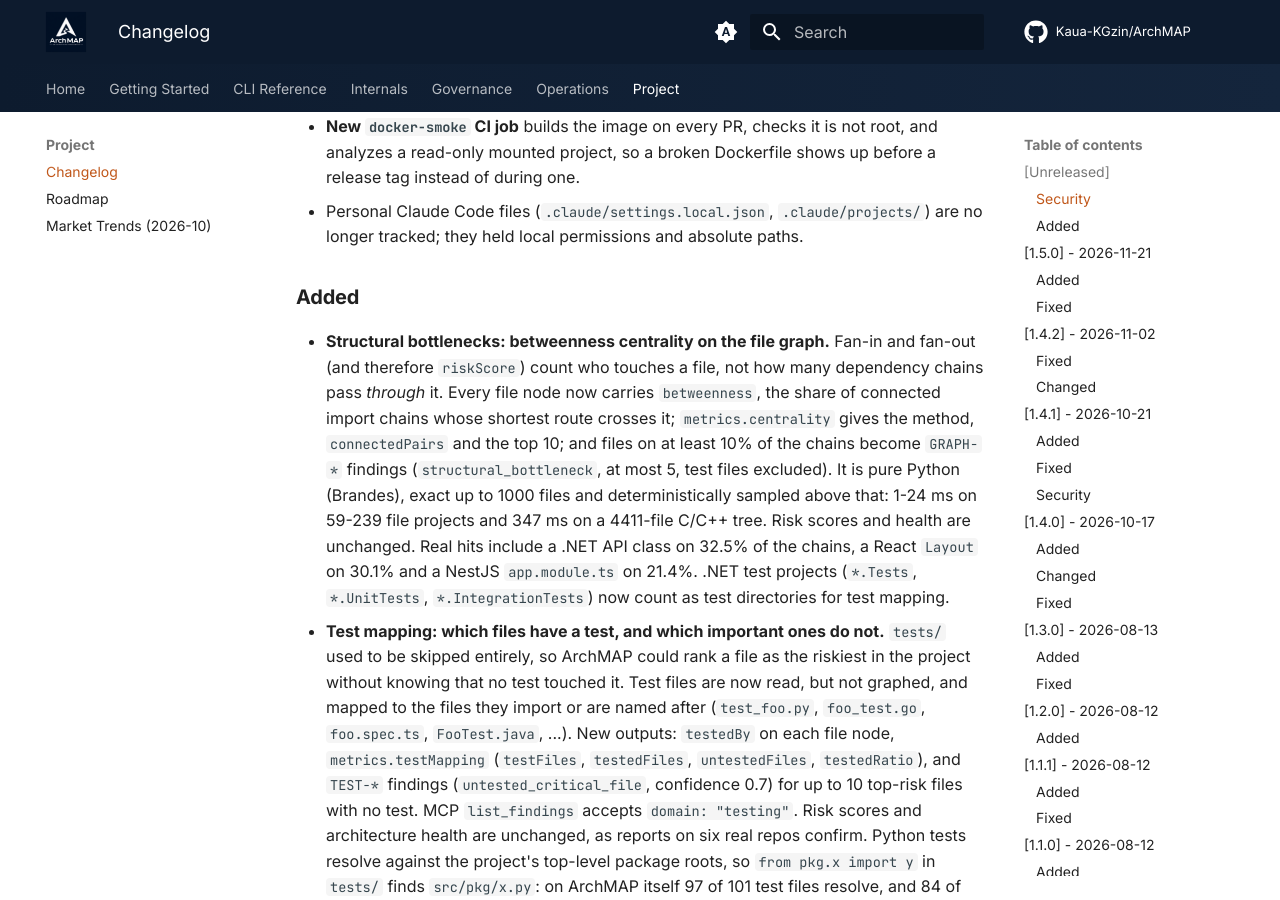
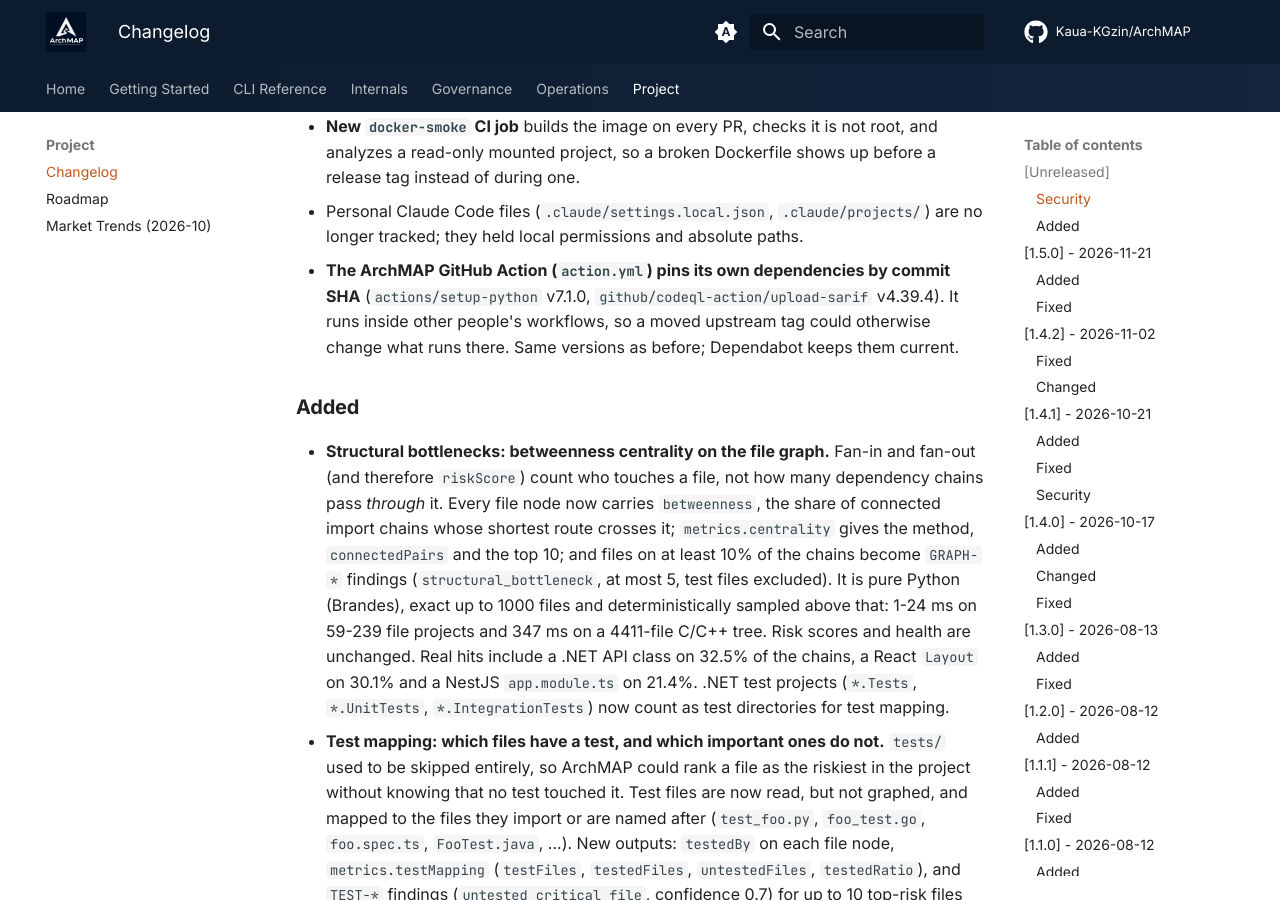
Before and after one commit to Kaua-KGzin/ArchMAP, an MkDocs documentation site: the page built from docs/changelog.md, in a window 1280 px wide and 900 px high, scrolled down 573 px. Built offline with MkDocs 1.6.1 and Material for MkDocs 9.7.7, drawn with Linux system fonts in a browser that asks for light colours; comment, search, counter and statistics services are not loaded; the version menu is left out.

Commit message:
fix(security): pin the composite action's dependencies by commit SHA (#79)
action.yml is the ArchMAP GitHub Action that runs inside other repositories'
workflows. It still referenced actions/setup-python@v7 and
github/codeql-action/upload-sarif@v4.39.4 by tag, so a moved or re-pointed
upstream tag would change what runs in every consumer's CI.

Pin both by commit SHA (setup-python v7.1.0, which v7 currently resolves to,
and upload-sarif v4.39.4), matching the SHA pinning already used in
release.yml, publish.yml and docker.yml. No version change. Dependabot's
github-actions updates cover the root action.yml (see #75).

Claude-Session: https://claude.ai/code/session_01FQ5hfrtjNTkNozpRqKHw3Y

```diff
--- a/action.yml
+++ b/action.yml
@@ -89,7 +89,7 @@ runs:
   using: "composite"
   steps:
     - name: Set up Python
-      uses: actions/setup-python@v7
+      uses: actions/setup-python@6d4fd22b20465ccc0f7354476588e8df7c9ca0e0 # v7.1.0
       with:
         python-version: ${{ inputs.python-version }}
 
@@ -158,7 +158,7 @@ runs:
     - name: Upload SARIF to GitHub Code Scanning
       # Upload even when a quality gate failed, so findings still reach Code Scanning.
       if: ${{ !cancelled() && inputs.sarif == 'true' && steps.analyze.outputs.sarif-path != '' }}
-      uses: github/codeql-action/upload-sarif@v4.39.4
+      uses: github/codeql-action/upload-sarif@1bd86f2fdb4b86187fa4059f16f31a3202acc9ea # v4.39.4
       with:
         sarif_file: ${{ inputs.sarif-path }}
         category: archmap
--- a/docs/changelog.md
+++ b/docs/changelog.md
@@ -19,6 +19,11 @@ All notable changes to this project are documented in this file.
   before a release tag instead of during one.
 - Personal Claude Code files (`.claude/settings.local.json`, `.claude/projects/`)
   are no longer tracked; they held local permissions and absolute paths.
+- **The ArchMAP GitHub Action (`action.yml`) pins its own dependencies by
+  commit SHA** (`actions/setup-python` v7.1.0, `github/codeql-action/upload-sarif`
+  v4.39.4). It runs inside other people's workflows, so a moved upstream tag
+  could otherwise change what runs there. Same versions as before; Dependabot
+  keeps them current.
 
 ### Added
 - **Structural bottlenecks: betweenness centrality on the file graph.** Fan-in
```
Also changed, not shown: CHANGELOG.md (+5 -0 lines).
